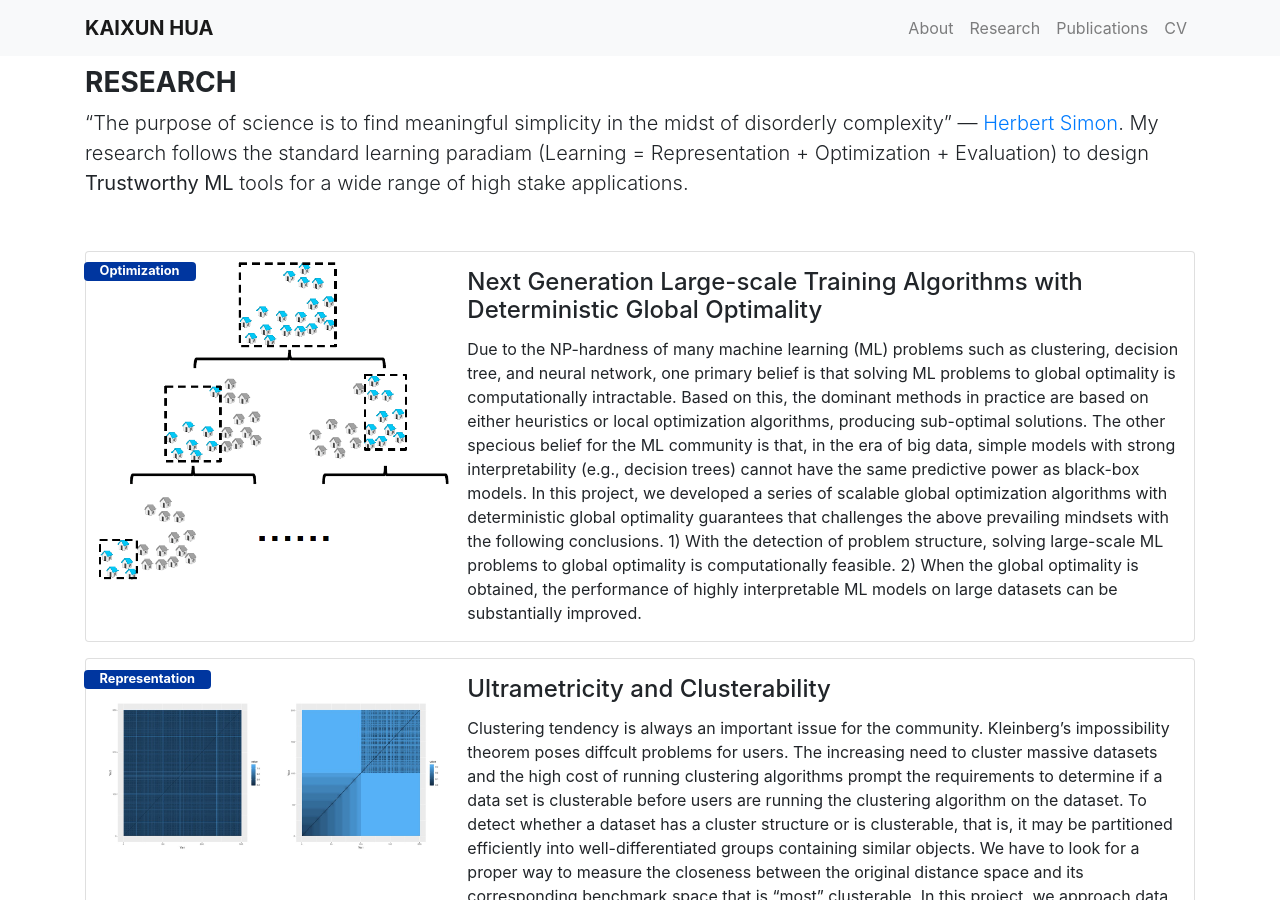
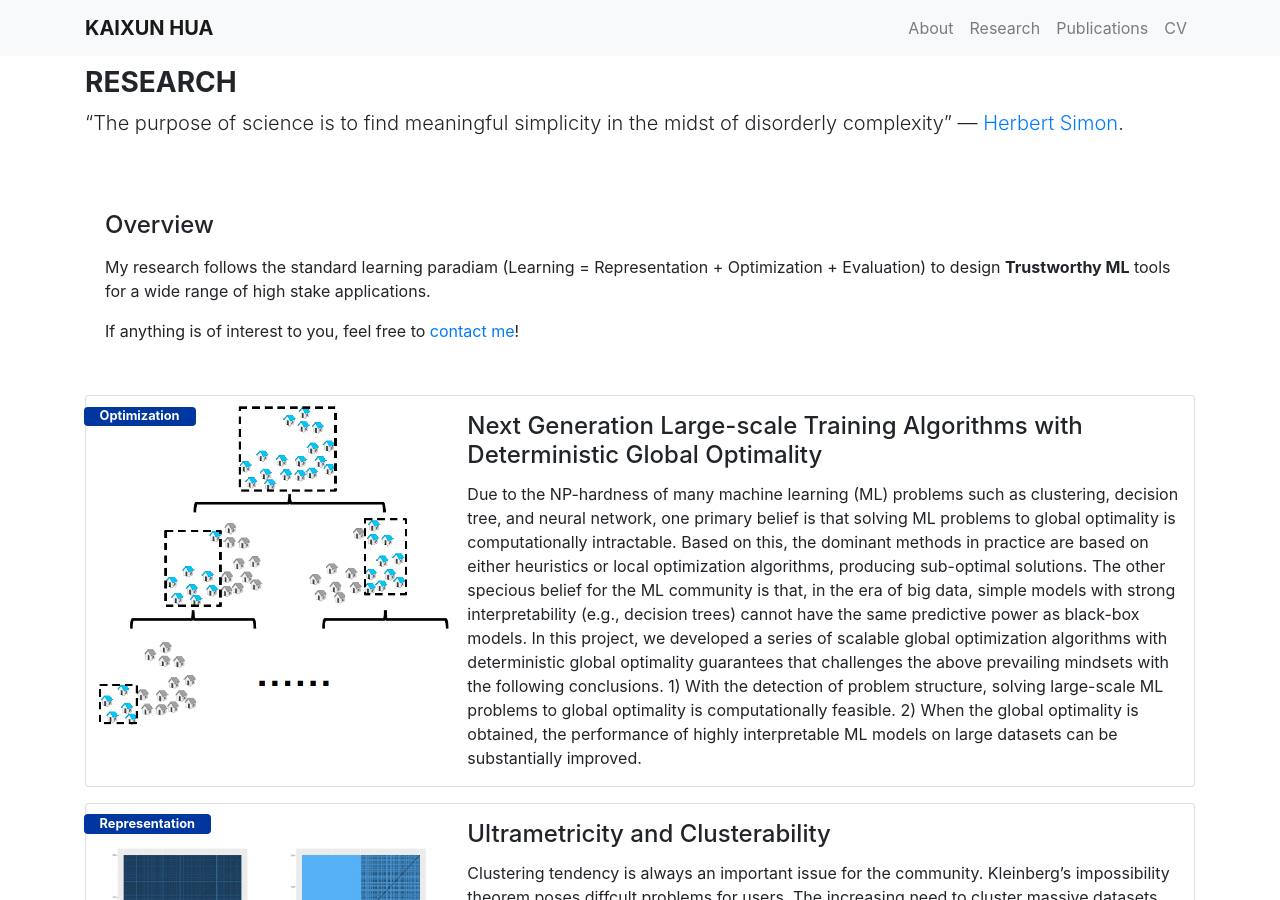
Before and after one commit to kingsley1989/kingsley1989.github.io, a Jekyll site: the page built from _pages/research.md, in a window 1280 px wide and 900 px high. Built offline with Jekyll 4.4.1, drawn with Linux system fonts in a browser that asks for light colours; nearby versions of some CDN libraries; some of the changed lines change nothing that is shown.

Commit message:
research layout

```diff
--- a/_layouts/research.html
+++ b/_layouts/research.html
@@ -14,7 +14,7 @@ layout: default
 <div class="container">
 
   <!-- This row gives a research overview. -->
-  <!-- <div class="row">
+  <div class="row">
     <div class="col">
       <div class="card mb-3 border-0">
         <div class="card-body">
@@ -23,7 +23,7 @@ layout: default
         </div>
       </div>
     </div>
-  </div> -->
+  </div>
 
 
   <!-- Each of the subsequent rows is a bootstrap card w/a research project description -->
--- a/_pages/research.md
+++ b/_pages/research.md
@@ -5,10 +5,9 @@ permalink: /research/
 
 jumbo_txt: |
     "The purpose of science is to find meaningful simplicity in the midst of disorderly complexity" --- [Herbert Simon](https://www.cmu.edu/simon/what-is-simon/herbert-a-simon.html).
+
+overview: |
     My research follows the standard learning paradiam (Learning = Representation + Optimization + Evaluation) to design **Trustworthy ML** tools for a wide range of high stake applications.
 
-overview: |
-    My research focus on using the clusterability and deterministic global optimization tools to address challenges when building scalable trustworthy machine learning systems. In collaboration with industrial and academical partners, I am also involved in several practical projects that span in different domains, including neural network modularity, federated learning, biomass and biorefinery processes, neural decoding of the brain, water resource, management of batter systems, and business decision-making.
-
-    Below are some of my current research projects. If anything is of interest to you, feel free to [contact me](#contact-me)!
+    If anything is of interest to you, feel free to [contact me](#contact-me)!
 ---
```
